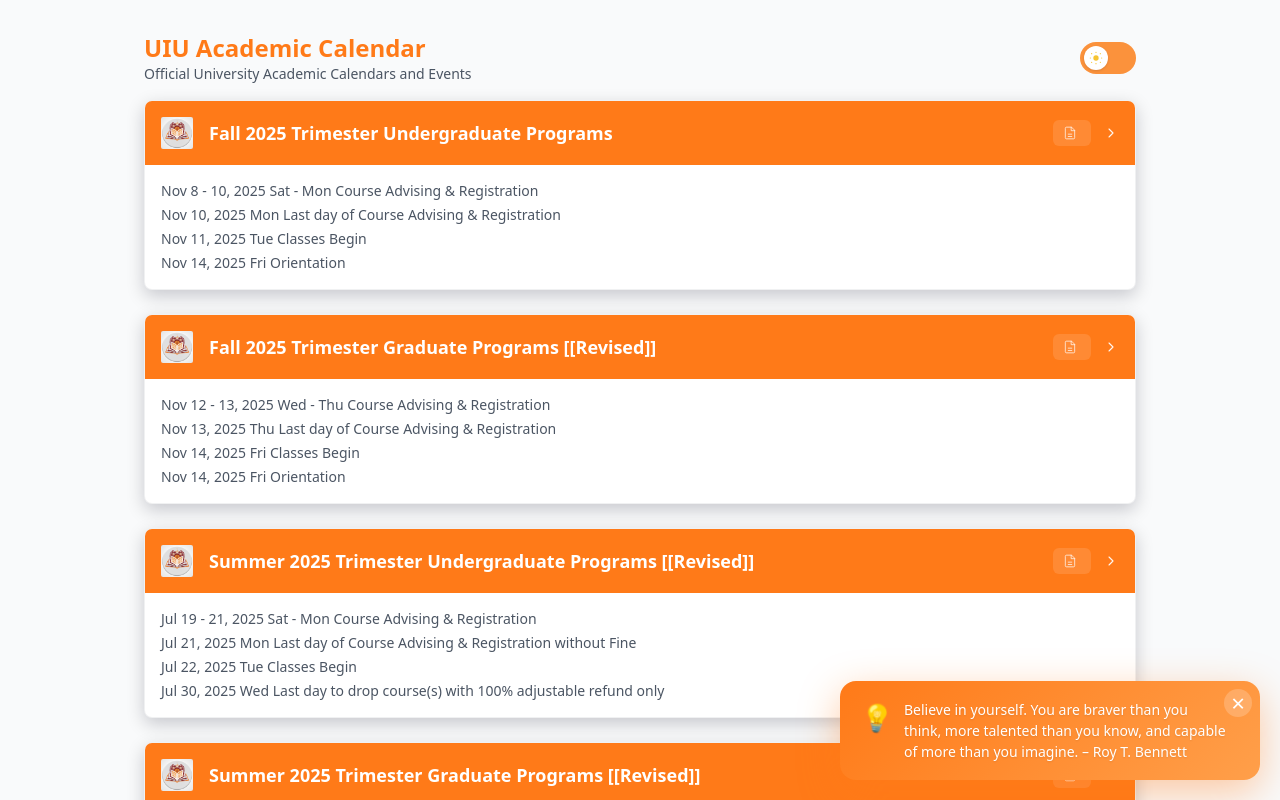
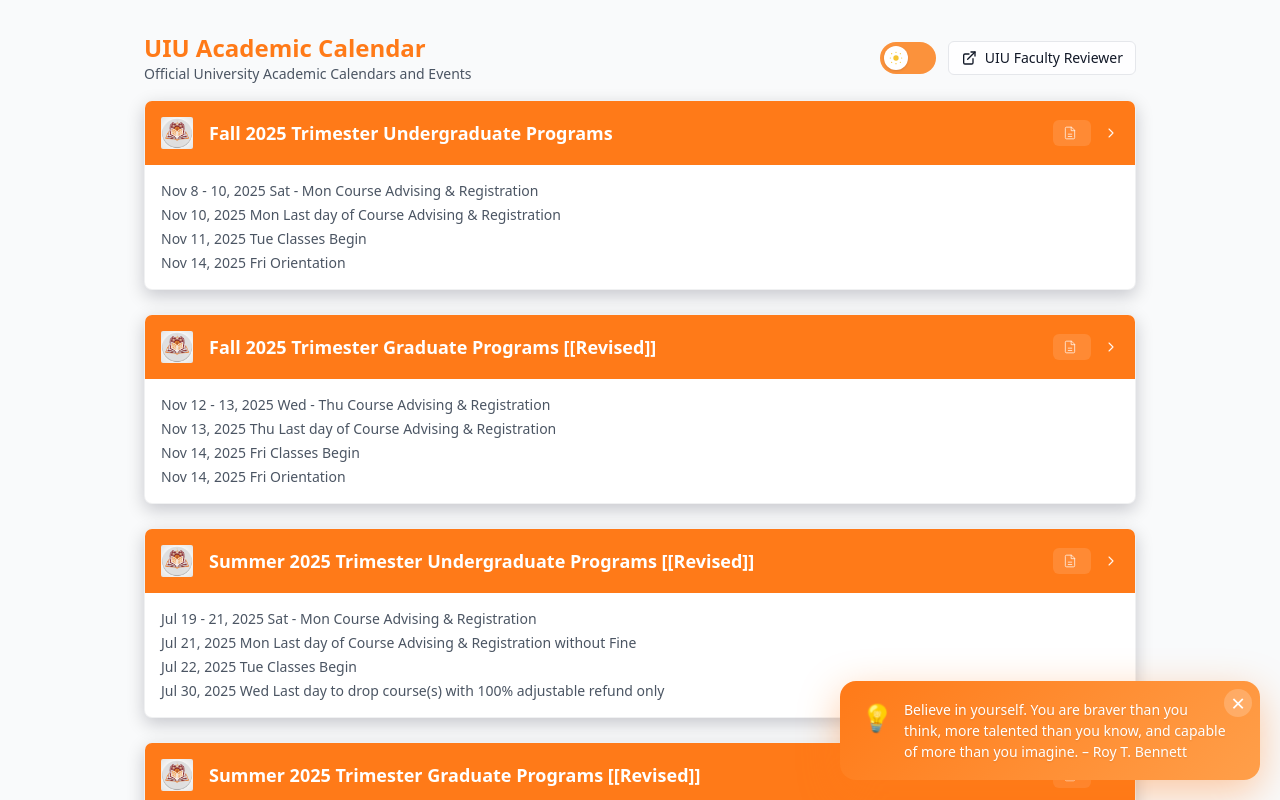
Before and after one commit to A-ahsan/uiu_calendar_api, a React (Vite) app in the folder uiu-academic-calendar/frontend/: page / in a window 1280 px wide. Shown: the top 800 px of the page. Built offline with nearby package versions, Linux system fonts and the light colour scheme.

Commit message:
UI: Add header link to UIU Faculty Reviewer (opens in new tab)

```diff
--- a/uiu-academic-calendar/frontend/src/App.tsx
+++ b/uiu-academic-calendar/frontend/src/App.tsx
@@ -59,8 +59,24 @@
             <h1 className="text-2xl font-semibold"><span className="site-title">UIU Academic Calendar</span></h1>
             <p className="text-sm text-gray-600 dark:text-gray-300">Official University Academic Calendars and Events</p>
           </div>
-          <div>
+          <div className="flex items-center gap-3">
             <ThemeToggle dark={dark} toggle={() => setDark(d => !d)} />
+
+            {/* Link to companion site - UIU Faculty Reviewer */}
+            <a
+              href="https://uiu-faculty-reviewer.vercel.app/"
+              target="_blank"
+              rel="noopener noreferrer"
+              className="inline-flex items-center gap-2 px-3 py-1.5 rounded-md text-sm font-medium bg-white/90 dark:bg-gray-800/90 text-gray-900 dark:text-gray-100 border border-gray-200 dark:border-gray-700 hover:shadow-sm transition"
+              title="Open UIU Faculty Reviewer (new tab)"
+            >
+              <svg xmlns="http://www.w3.org/2000/svg" className="h-4 w-4" viewBox="0 0 24 24" fill="none" stroke="currentColor">
+                <path strokeLinecap="round" strokeLinejoin="round" strokeWidth="2" d="M18 13v6a2 2 0 0 1-2 2H6a2 2 0 0 1-2-2V8a2 2 0 0 1 2-2h6" />
+                <path strokeLinecap="round" strokeLinejoin="round" strokeWidth="2" d="M15 3h6v6" />
+                <path strokeLinecap="round" strokeLinejoin="round" strokeWidth="2" d="M10 14L21 3" />
+              </svg>
+              <span>UIU Faculty Reviewer</span>
+            </a>
           </div>
         </header>
 
```
